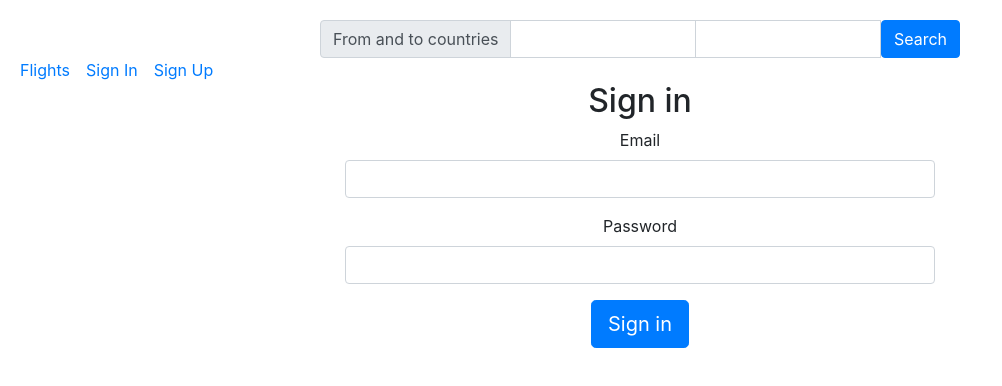
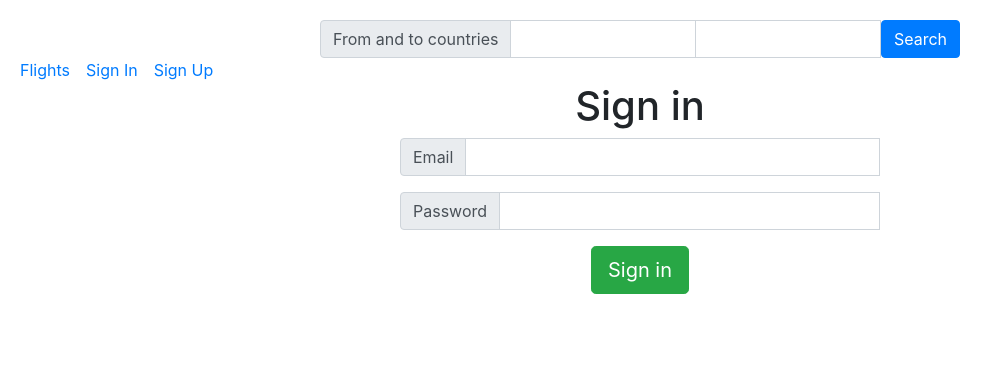
Before and after one commit to Vineti-Internship/group_4_final_project, a React (Create React App) app in the folder client/: page /signin in a window 1280 px wide. Shown: the top 386 px of the page, without its empty margins (0-1002 px from the left). Built offline with nearby package versions, Linux system fonts and the light colour scheme.

Commit message:
fix: signin messages

```diff
--- a/client/src/components/SignInForm/SignInForm.js
+++ b/client/src/components/SignInForm/SignInForm.js
@@ -1,20 +1,24 @@
 import React from "react";
 import { validate } from "../../helpers/validations/validateSignin";
-import { isEmpty } from "../../helpers/validations/validateSignin"
+import { isEmpty } from "../../helpers/validations/validateSignin";
+import Auth from "../../Auth";
 
 export default class SignInForm extends React.Component {
-  state = {
+  constructor(){
+    super();
+    this.state = {
       email: "",
       password: "",
       errors: {},
       isLoading: false,
+      authError: false
     }
-
+    this.handleSubmit = this.handleSubmit.bind(this);
+  }
   handleChange = (e) => {
     const { name, value } = e.target;
-    this.setState({ [name]: value })
+    this.setState({ [name]: value, authError:false })
   }
-
   isValid = () => {
     const obj = validate(this.state);
     const isValid = obj.isValid;
@@ -25,46 +29,51 @@ export default class SignInForm extends React.Component {
     }
     return isValid;
   }
-
-  handleSubmit = (e) => {
+  async handleSubmit(e) {
     e.preventDefault();
     const {email, password} = this.state;
-
     if(this.isValid()) {
       this.setState({ errors: {}, isLoading: true });
       const reqdata = {
         email,
         password
       }
-      this.props.login(reqdata);
+      await this.props.login(reqdata);
+      if(Auth.isUserAuthenticated()){
         this.props.history.push("/")
+      }
+      this.setState({
+        authError: true,
+        password:""
+      });
     }
   }
 
 	render() {
-    const { email, password, isLoading, identifier, errors } = this.state;
+    const { email, password, isLoading, errors, authError } = this.state;
 		return (
       <center>
         <div align="center" className="col-md-6 col-md-offset-3">
-          <h2>Sign in</h2>
-          <form name="signinform" onSubmit={this.handleSubmit}>
-            <div className="form-group">
-              <label htmlFor="email">Email</label>
-              <input type="email" name="email" className="form-control" value={this.state.email} onChange={this.handleChange}/>
-              {!isLoading && !email &&
-                <div className="help-block">{this.state.errors.email}</div>
-              }
+          <h1 className="signin-header">Sign in</h1>
+          <form name="sign-in-form" onSubmit={this.handleSubmit} style={{width:"30rem"}}>
+            <div className="input-group mb-3">
+              <div className="input-group-prepend">
+								<span className="input-group-text" id="inputGroup-sizing-default">Email</span>
+							</div>
+              <input type="email" name="email" className="form-control" value={email} onChange={this.handleChange}/>
+						  {!isLoading && !email && <label style={{color:"red"}}>{errors.email}</label>}
             </div>
 
+            <div className="input-group mb-3">
+              <div className="input-group-prepend">
+								<span className="input-group-text" id="inputGroup-sizing-default">Password</span>
+							</div>
+              <input type="password" name="password" className="form-control" value={password} onChange={this.handleChange}/>
+						  {!isLoading && !password && <label style={{color:"red"}}>{errors.password}</label>}
+            </div>
+            {authError && <label style={{color:"red"}}>{this.props.error}</label> }
             <div className="form-group">
-              <label htmlFor="password">Password</label>
-              <input type="password" name="password" className="form-control" value={password} onChange={this.handleChange}/>
-              {!isLoading && !password &&
-                <div className="help-block">{errors.password}</div>
-              }
-            </div>
-            <div className="form-group">
-              <button className="btn btn-primary btn-lg" >Sign in</button>
+              <button type="submit" className="btn btn-success btn-lg" >Sign in</button>
             </div>
           </form>
         </div>
--- a/client/src/components/SignInForm/index.js
+++ b/client/src/components/SignInForm/index.js
@@ -5,9 +5,13 @@ import SignInForm from "./SignInForm";
 import { login } from "../../actions/auth_actions";
 
 const SignInFormCon = props =>
-	<SignInForm
-		{...props}
-		login={props.login}/>;
+		<SignInForm
+			{...props}
+			login={props.login}
+			error={props.error}/>
 
+const mapStateToProps = state => ({
+	error:state.auth.error
+});
 
-export default connect(null, {login})(SignInFormCon);
+export default connect(mapStateToProps, {login})(SignInFormCon);
```
Lines whose indentation alone changed are shown as unchanged.
